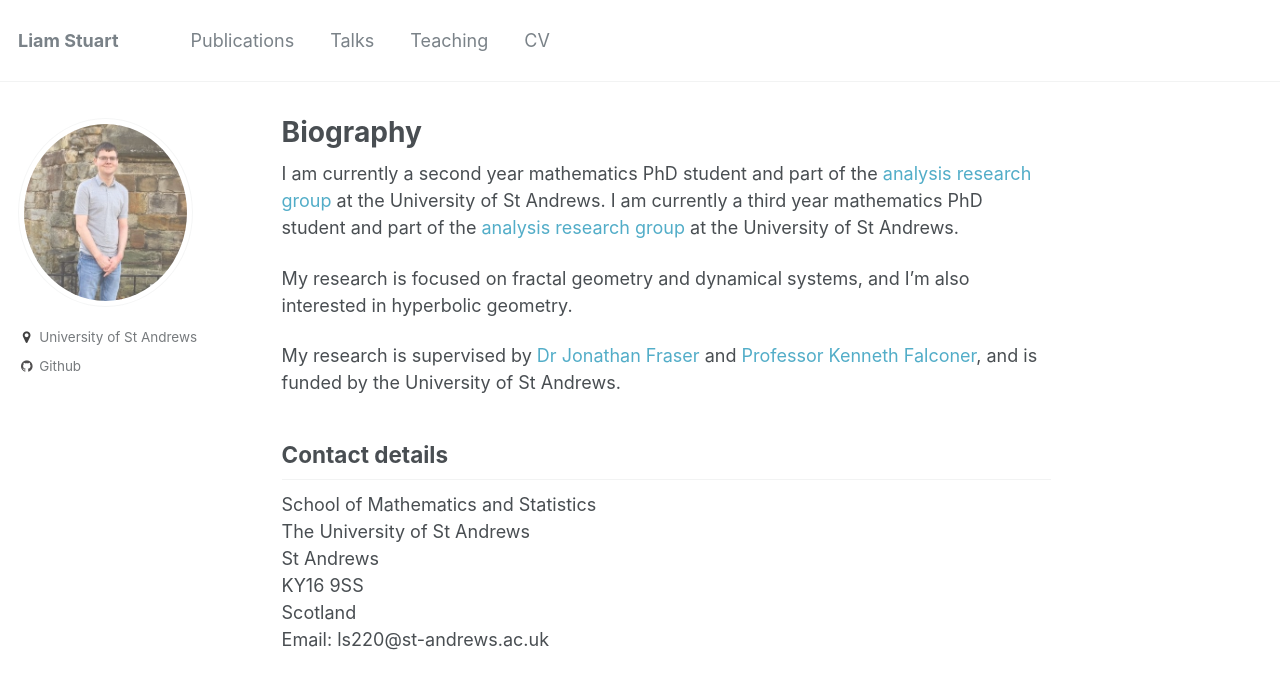
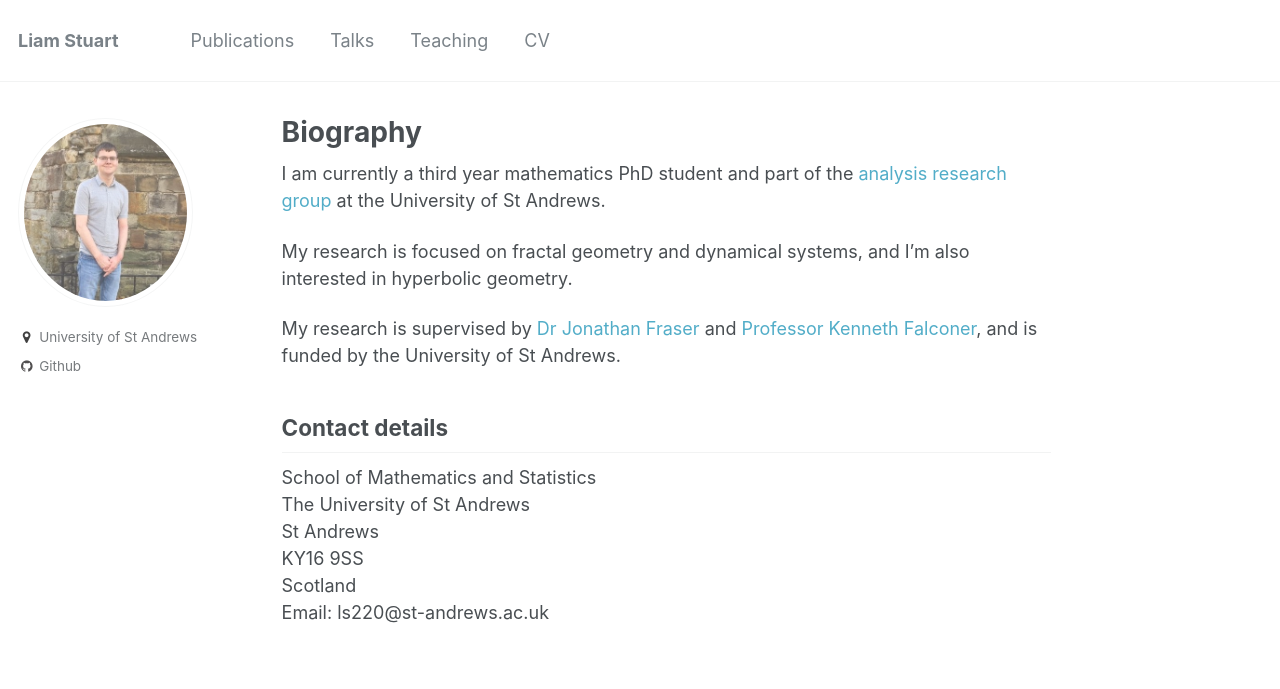
Before and after one commit to liam-stuart/liam-stuart.github.io, a Jekyll site: the page built from _pages/about.md, in a window 1280 px wide. Shown: the top 689 px of the page. Built offline with Jekyll 4.4.1, drawn with Linux system fonts in a browser that asks for light colours.

Commit message:
Update about.md

```diff
--- a/_pages/about.md
+++ b/_pages/about.md
@@ -9,7 +9,6 @@
   -
 ---
 
-I am currently a second year mathematics PhD student and part of the [analysis research group](http://www.mcs.st-andrews.ac.uk/pg/pure/Analysis/) at the University of St Andrews.
 I am currently a third year mathematics PhD student and part of the [analysis research group](http://www.mcs.st-andrews.ac.uk/pg/pure/Analysis/) at the University of St Andrews.
 
 My research is focused on fractal geometry and dynamical systems, and I'm also interested in hyperbolic geometry.
```
